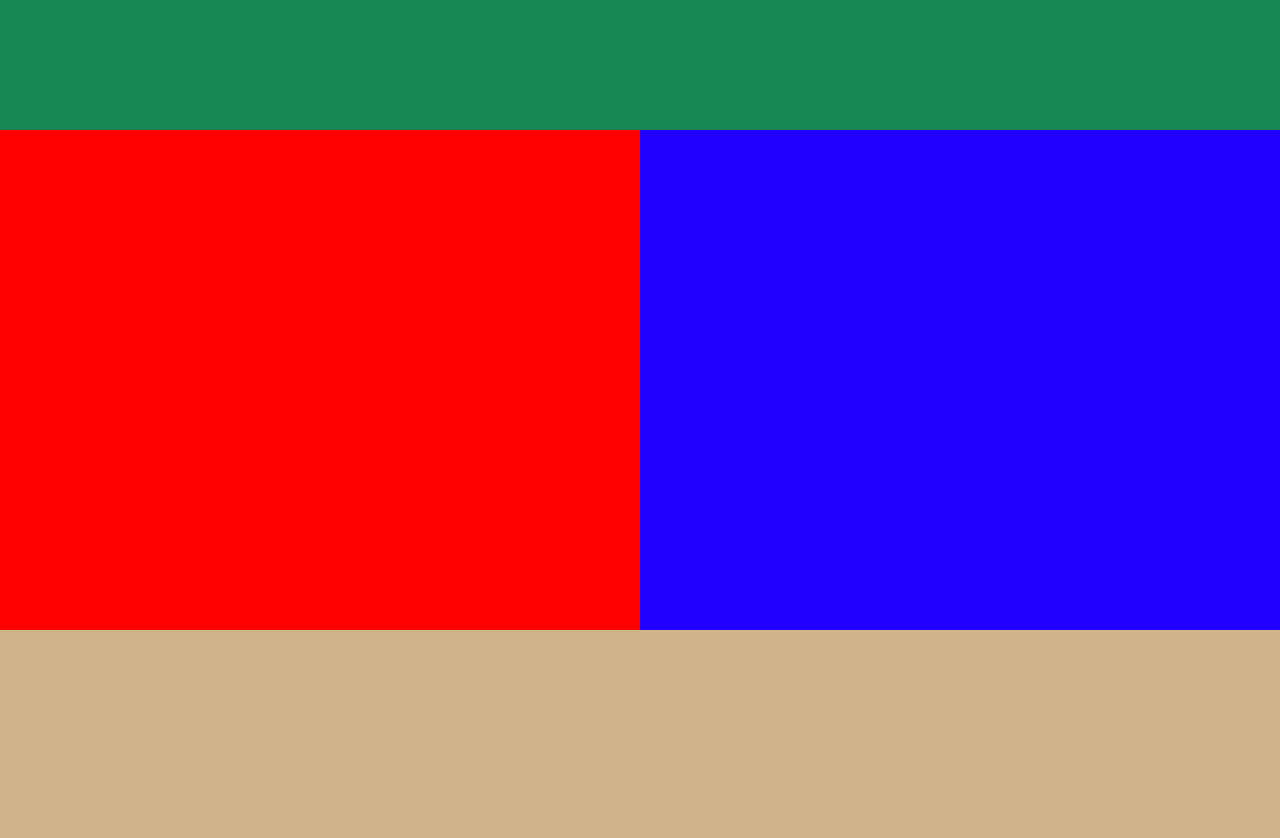
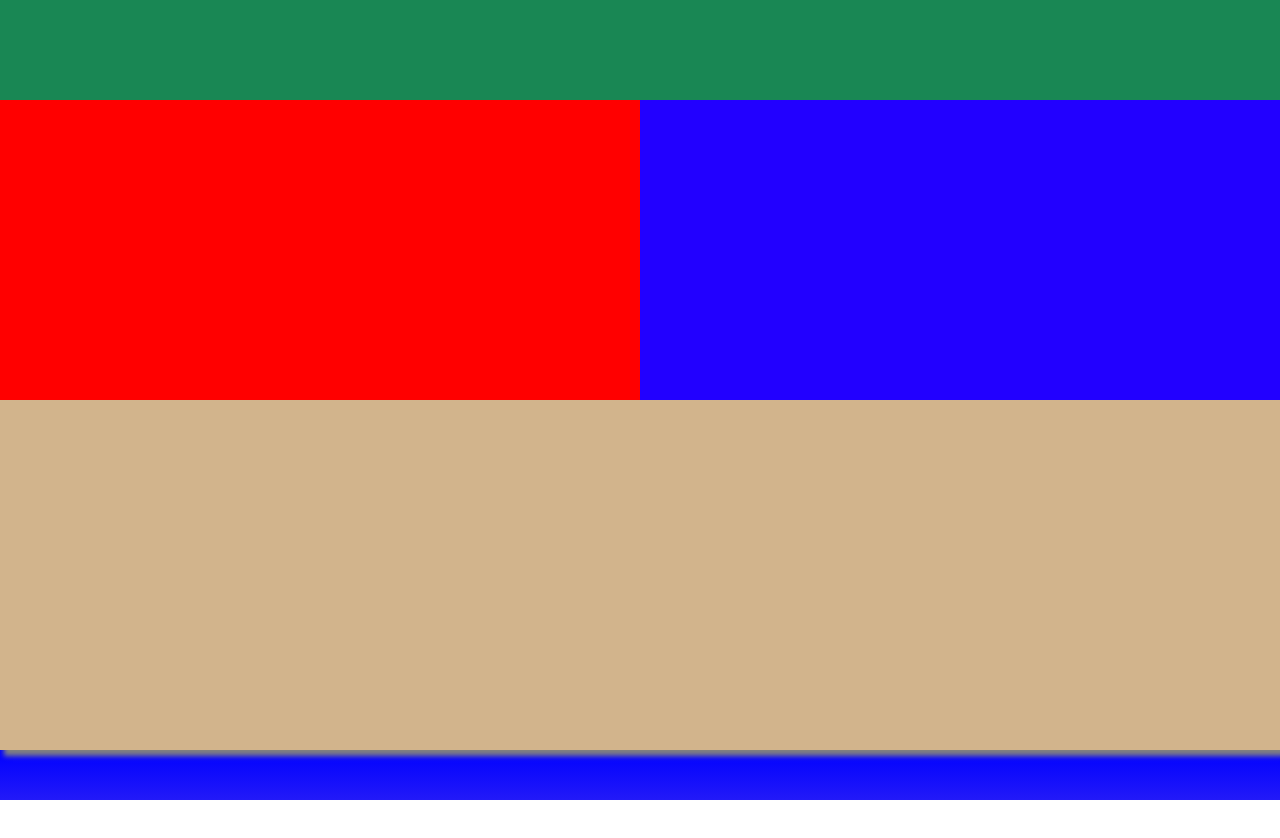
Before and after one commit to eshika90/coolteam, a plain HTML site: page indexdetail.html in a window 1280 px wide. After the commit the page ends 800 px from the top, so only its background shows below. Drawn offline with nearby package versions, Linux system fonts and the light colour scheme.

Commit message:
상세페이지 기본골격 (스크립트 주석 반드시 확인)

```diff
--- a/indexdetail.html
+++ b/indexdetail.html
@@ -23,7 +23,7 @@
 
         .mytitle {
             width: 100%;
-            height: 130px;
+            height: 100px;
             background-color: #198754;
         }
 
@@ -38,7 +38,7 @@
         /* 상단 공백시 백그라운드 컬러 삭제 */
         #wrap {
             width: 100%;
-            height: 500px;
+            height: 300px;
             margin: 0 auto;
             display: flex;
             flex-wrap: wrap;
@@ -50,7 +50,7 @@
         /* 프로필카드 들어갈 곳 */
         #nav {
             width: 50%;
-            height: 500px;
+            height: 300px;
             background-color: red;
 
         }
@@ -59,7 +59,7 @@
         /* 버킷리스트 들어갈 곳 */
         #section {
             width: 50%;
-            height: 500px;
+            height: 300px;
             background-color: rgb(34, 0, 255);
         }
         /* 버킷리스트 들어갈 곳 */
@@ -67,7 +67,7 @@
         /* 댓글박스 들어갈 곳 */
         #aside {
             width: 100%;
-            height: 800px;
+            height: 350px;
             background-color: tan;
             display: flex;
             box-shadow: 5px 5px 5px 1px gray;
```
